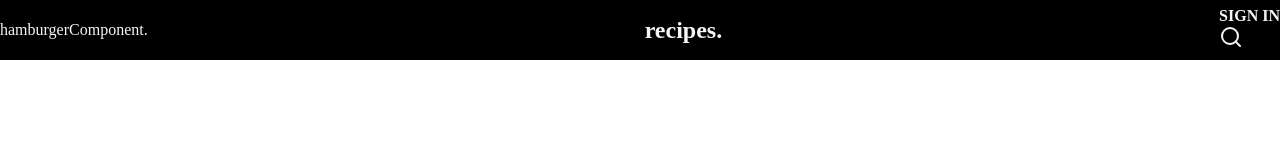
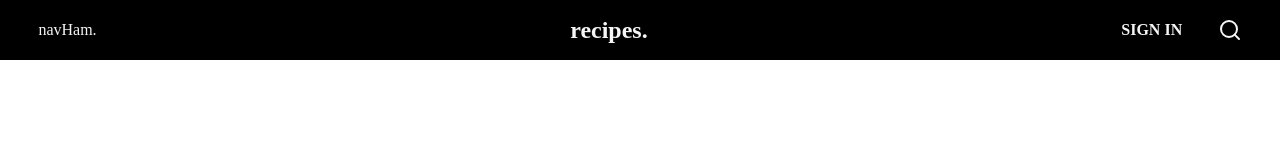
Before and after one commit to gnardinosaur/heatherFrontEnd, a React app: page / in a window 1280 px wide. Built offline with nearby package versions, Linux system fonts and the light colour scheme.

Commit message:
header and search bar work

```diff
--- a/App.js
+++ b/App.js
@@ -1,10 +1,20 @@
-import React from 'react';
+import React, { useState } from 'react';
 import './App.global.scss';
-import Header from './components/Header/index';
+import Header from './components/Header';
+import SearchBar from './components/SearchBar';
 
 function App() {
+  const [addSearchBar, setAddSearchBar] = useState(false)
+
+  function handleAddSearch() {
+    setAddSearchBar(!addSearchBar)
+  };
+
   return (
-    <Header />
+    <div>
+    <Header handleAddSearch={handleAddSearch} />
+    {addSearchBar ? <SearchBar /> : <div></div>}
+    </div>
   );
 }
 
--- /dev/null
+++ b/components/SearchBar/index.js
@@ -0,0 +1,12 @@
+import React from 'react';
+import styles from './styles.scss';
+
+function SearchBar() {
+  return (
+    <div className='search-bar'>
+      SearchBar.
+    </div>
+  )
+};
+
+export default SearchBar;
--- /dev/null
+++ b/components/SearchBar/styles.scss
@@ -0,0 +1,7 @@
+.search-bar {
+  position: absolute;
+  top: 60px;
+  width: 100%;
+  height: 60px;
+  background-color: #ffe9ec;
+}
--- a/components/header/index.js
+++ b/components/header/index.js
@@ -2,17 +2,16 @@ import React from 'react';
 import styles from './styles.scss';
 import { Search } from 'react-feather';
 
+function Header(props) {
 
-function Header() {
   return (
-    <div className="header">
-      <div>hamburgerComponent.</div>
+    <div className='header'>
+      <div>navHam.</div>
       <h2>recipes.</h2>
-      {/* position these two within their own div */}
-      <div>
+      <div className='header-right'>
         <h4>SIGN IN</h4>
-        {/* style search icon --> https://github.com/feathericons/react-feather */}
-        <Search />
+        {/* how style search icon --> https://github.com/feathericons/react-feather */}
+        <Search onClick={props.handleAddSearch} />
       </div>
     </div>
   )
--- a/components/header/styles.scss
+++ b/components/header/styles.scss
@@ -1,5 +1,12 @@
+@mixin mobile {
+  @media (max-width: 414px) {
+    @content;
+  }
+}
+
 .header {
   position: fixed;
+  // top: 0; --> is this needed when scrolling comes into play?
   background-color: black;
   color: whitesmoke;
   display: flex;
@@ -7,4 +14,18 @@
   align-items: center;
   height: 60px;
   width: 100%;
+  padding: 0 3%
 }
+
+.header-right {
+  display: flex;
+  justify-content: space-between;
+  align-items: center;
+  width: 10%
+}
+
+h4 {
+  @include mobile {
+    display: none
+  }
+}
--- a/webpack.config.js
+++ b/webpack.config.js
@@ -27,6 +27,7 @@ module.exports = {
     ]
   },
   mode: 'development',
+  devtool: 'eval-source-map',
   plugins: [
     new HtmlWebpackPlugin({
       template: './src/index.html'
```
